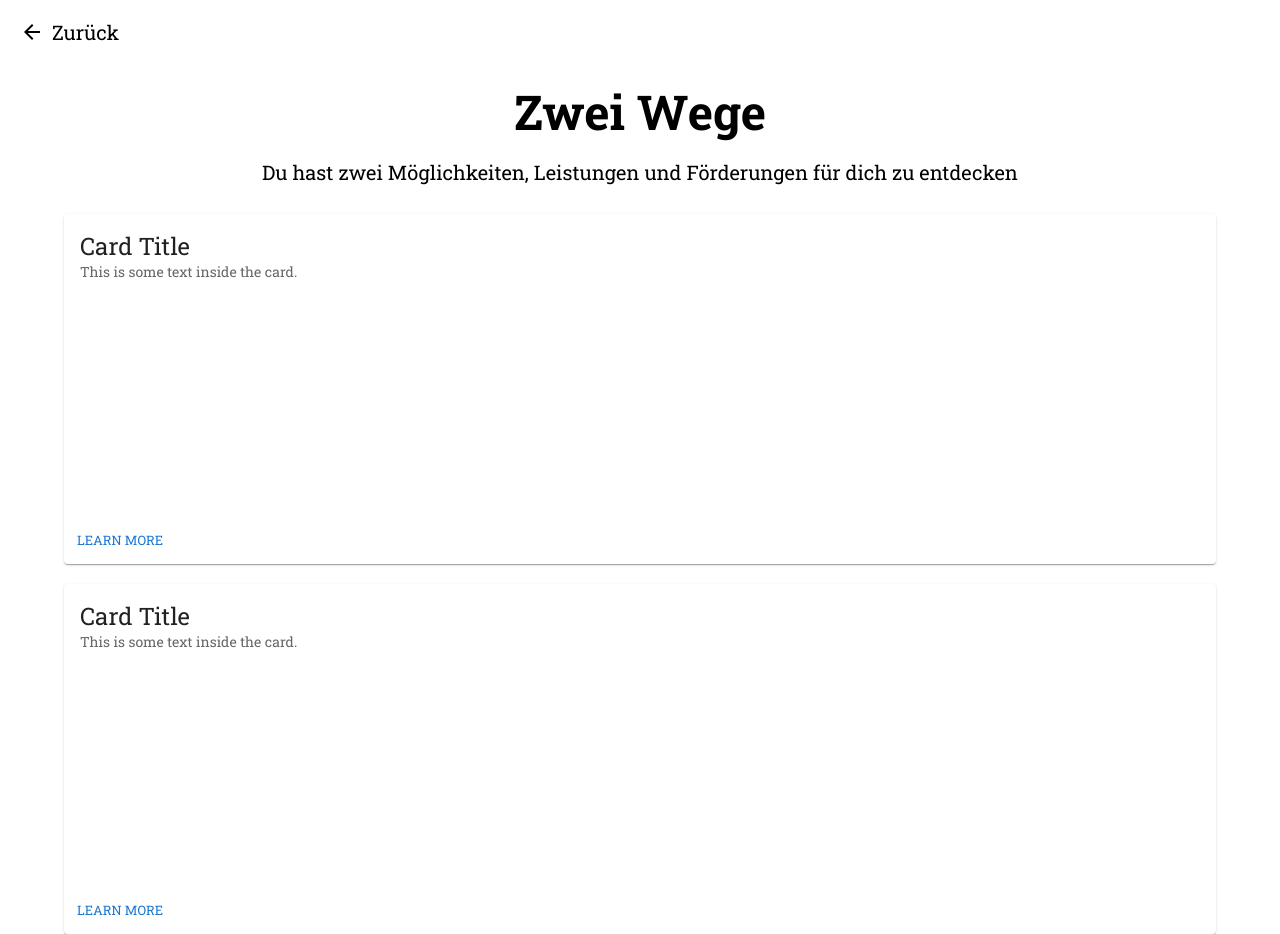
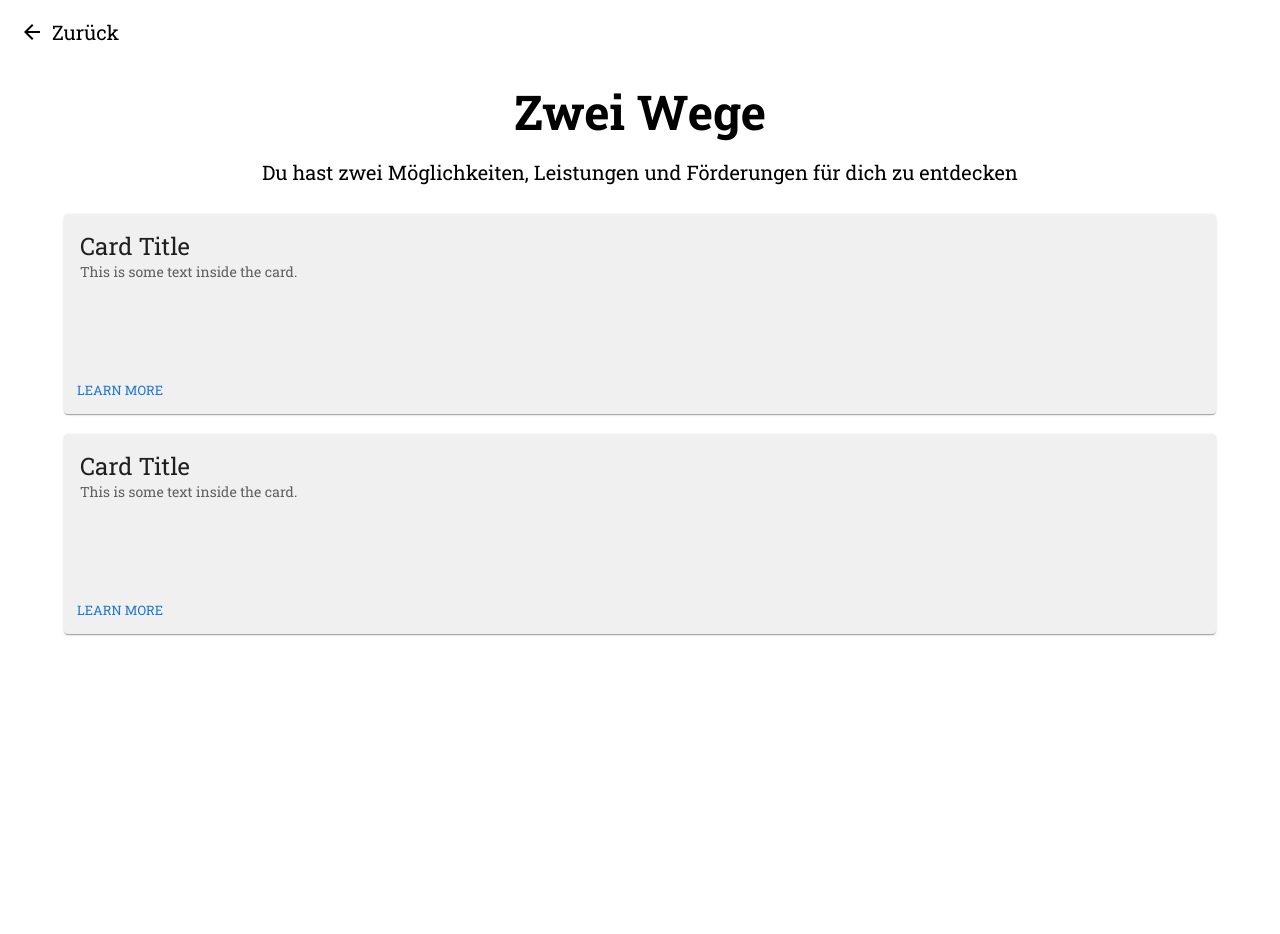
Before and after one commit to Citizen-Knowledge-Graph/foerderfunke-react-app, a React (Create React App) app: page / in a window 1280 px wide. After the commit the page ends 800 px from the top, so only its background shows below. Built offline with nearby package versions, Linux system fonts and the light colour scheme.

Commit message:
update card height

```diff
--- a/src/screens/Home.js
+++ b/src/screens/Home.js
@@ -1,7 +1,7 @@
 // src/screens/Home.js
 import React from 'react';
-import { Typography, Button, Box, Card, CardContent, CardActions } from '@mui/material';
-import { Link } from 'react-router-dom';
+import {Typography, Button, Box, Card, CardContent, CardActions} from '@mui/material';
+import {Link} from 'react-router-dom';
 import Layout from '../components/Layout';
 
 const styles = {
@@ -28,10 +28,11 @@ const styles = {
     },
     card: {
         width: '100%',
-        height: '350px',
+        height: '200px',
         display: 'flex',
         flexDirection: 'column',
         justifyContent: 'space-between',
+        backgroundColor: '#f0f0f0',
     },
     cardContent: {
         flexGrow: 1,
```
